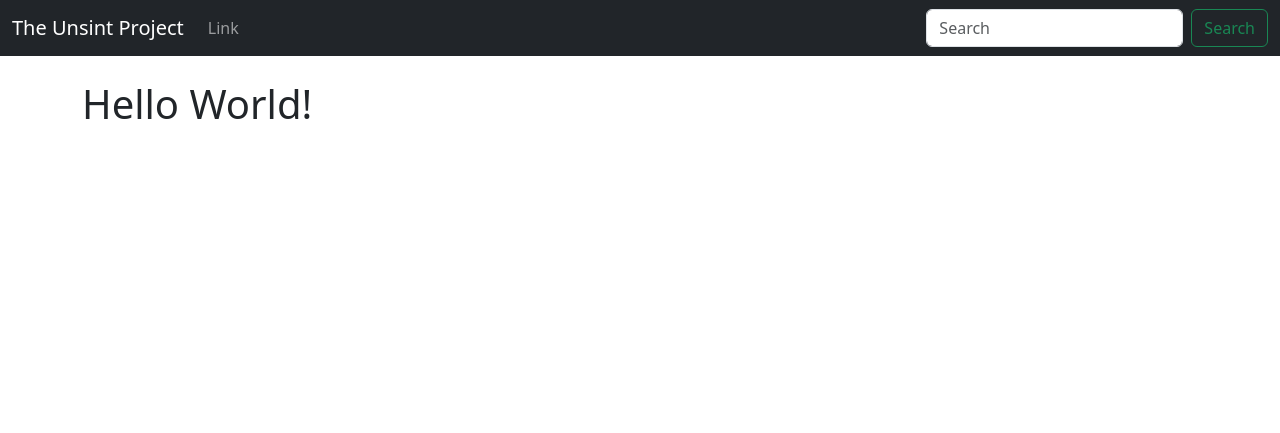
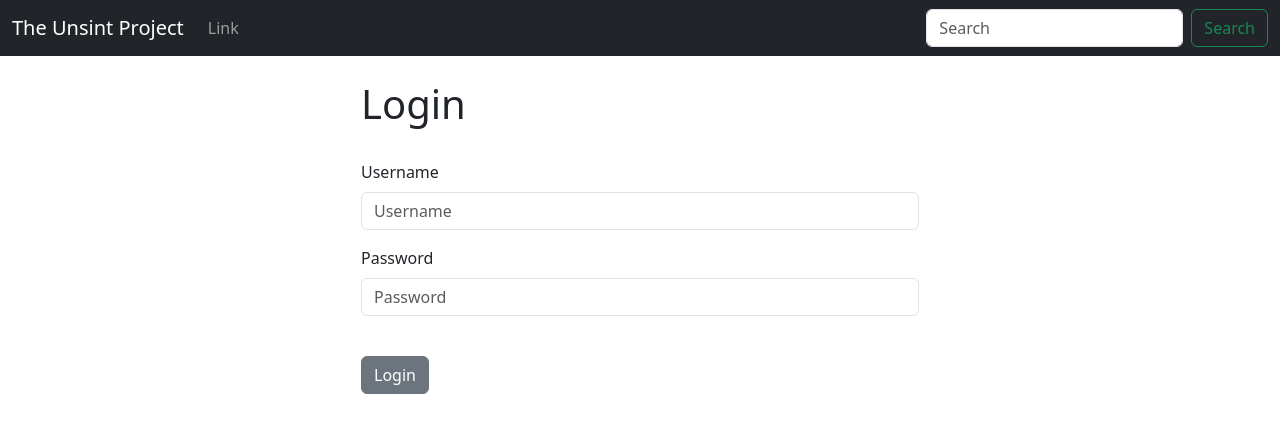
Before and after one commit to jansencruz23/python-unsent-project, a Django app: page / in a window 1280 px wide. Shown: the top 433 px of the page. Run offline with Django 5.2, Linux system fonts and the light colour scheme.

Commit message:
Add login function

```diff
--- a/dcrm/website/templates/base.html
+++ b/dcrm/website/templates/base.html
@@ -12,6 +12,15 @@
 
     <div class="container">
         <br>
+        {% if messages %}
+            {% for message in messages %}
+                <div class="alert alert-warning alert-dismissible fade show" role="alert">
+                  {{ message }}
+                  <button type="button" class="btn-close" data-bs-dismiss="alert" aria-label="Close"></button>
+                </div>
+            {% endfor %}
+        {% endif %}
+
         {% block content %}
         {% endblock %}
     </div>
--- a/dcrm/website/templates/home.html
+++ b/dcrm/website/templates/home.html
@@ -1,6 +1,35 @@
 {% extends 'base.html' %}
 
 {% block content %}
-<h1>Hello World!</h1>
 
-{% endblock %}
+    {% if user.is_authenticated %}
+
+        <h1>Hello World!</h1>
+
+    {% else %}
+
+        <div class="col-md-6 offset-md-3">
+            <h1>Login</h1>
+            <br>
+
+            <form method="POST" action="{% url 'home' %}">
+                {% csrf_token %}
+                <div class="mb-3">
+                <label class="form-label">Username</label>
+                <input type="text" class="form-control" name="username"
+                    placeholder="Username" required>
+                </div>
+                <div class="mb-3">
+                <label class="form-label">Password</label>
+                <input type="password" class="form-control" name="password"
+                    placeholder="Password" required>
+                </div>
+                <br>
+                <button type="submit" class="btn btn-secondary">Login</button>
+            </form>
+
+        </div>
+
+    {% endif %}
+
+    {% endblock %}
--- a/dcrm/website/urls.py
+++ b/dcrm/website/urls.py
@@ -4,4 +4,6 @@ from . import views
 
 urlpatterns = [
     path('', views.home, name='home'),
+    path('login/', views.login_user, name='login'),
+    path('logout/', views.logout_user, name='logout'),
 ]
--- a/dcrm/website/views.py
+++ b/dcrm/website/views.py
@@ -1,5 +1,28 @@
-from django.shortcuts import render
+from django.shortcuts import render, redirect
+from django.contrib.auth import authenticate, login, logout
+from django.contrib import messages
 
 
 def home(request):
-    return render(request, 'home.html', {})
+    if request.method == 'POST':
+        username = request.POST['username']
+        password = request.POST['password']
+        user = authenticate(request, username=username, password=password)
+
+        if user is not None:
+            login(request, user)
+            messages.success(request, "You have been logged in")
+            return redirect('home')
+        else:
+            messages.success(request, 'An error occurred. Try again')
+            return redirect('home')
+    else:
+        return render(request, 'home.html', {})
+
+
+def login_user(request):
+    pass
+
+
+def logout_user(request):
+    pass
```
